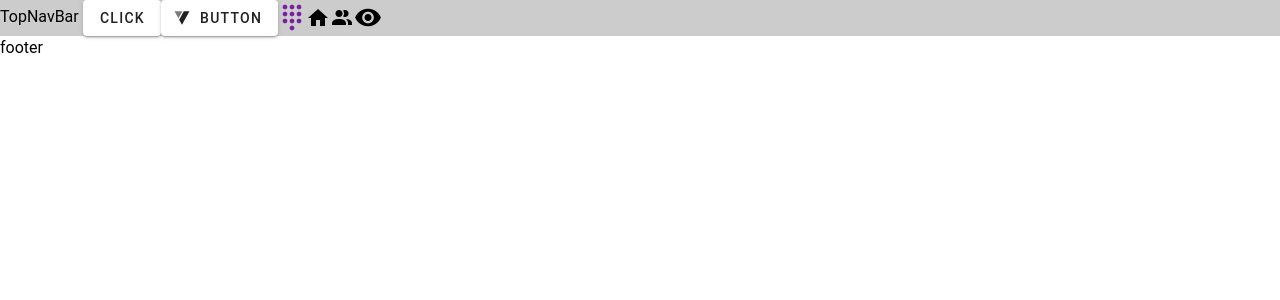
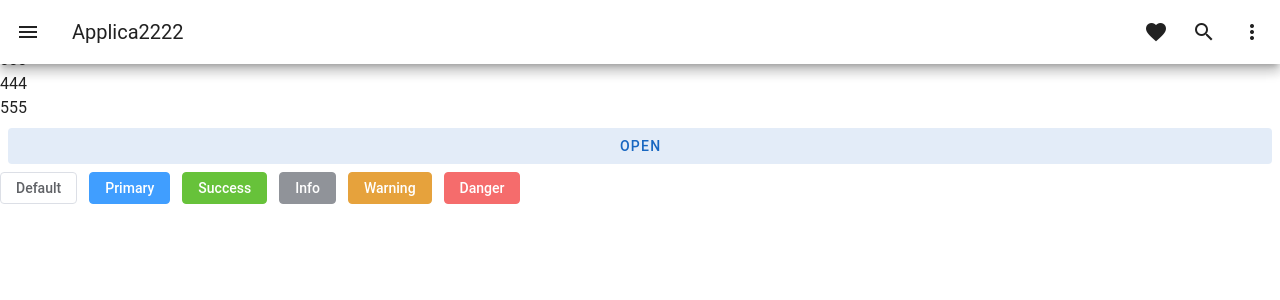
Before and after one commit to mocHeart/blog-vue3-F1, a Vue app: page / in a window 1280 px wide. Shown: the top 300 px of the page. Built offline with nearby package versions, Linux system fonts and the light colour scheme.

Commit message:
引入axios和element-plus并配置

```diff
--- a/package.json
+++ b/package.json
@@ -9,6 +9,8 @@
     "preview": "vite preview"
   },
   "dependencies": {
+    "axios": "^1.7.2",
+    "element-plus": "^2.7.6",
     "sass": "^1.77.6",
     "vite-plugin-vuetify": "^2.0.3",
     "vue": "^3.4.21",
--- a/src/App.vue
+++ b/src/App.vue
@@ -1,16 +1,16 @@
 <template>
-  <!-- 导航栏 -->
-  <TopNavBar></TopNavBar>
+  <v-app id="app">
+    <!-- 导航栏 -->
+    <TopNavBar></TopNavBar>
 
-  <!-- 页脚 -->
-  <Footer></Footer>
+    <!-- 页脚 -->
+    <Footer></Footer>
+  </v-app>
 </template>
 
 <script setup lang="ts">
-import TopNavBar from "@/components/TopNavBar/index.vue"
-import Footer from "@/components/Footer/index.vue"
-
+import TopNavBar from "@/components/TopNavBar/index.vue";
+import Footer from "@/components/Footer/index.vue";
 </script>
 
-<style scoped lang="scss">
-</style>
+<style scoped lang="scss"></style>
--- a/src/components/Footer/index.vue
+++ b/src/components/Footer/index.vue
@@ -1,11 +1,32 @@
 <template>
-  <div>
-  footer
+  <div>111</div>
+  <div>222</div>
+  <div>333</div>
+  <div>444</div>
+  <div>555</div>
+
+
+  <v-snackbar :timeout="200000" color="primary" variant="tonal">
+    <template v-slot:activator="{ props }">
+      <v-btn class="ma-2" color="primary" variant="tonal" v-bind="props"
+        >open</v-btn
+      >
+    </template>
+
+    Snackbar with <strong>tonal</strong> variant.
+  </v-snackbar>
+
+  <div class="mb-4">
+    <el-button>Default</el-button>
+    <el-button type="primary">Primary</el-button>
+    <el-button type="success">Success</el-button>
+    <el-button type="info">Info</el-button>
+    <el-button type="warning">Warning</el-button>
+    <el-button type="danger">Danger</el-button>
   </div>
+
 </template>
 
-<script setup lang="ts">
-</script>
+<script setup lang="ts"></script>
 
-<style scoped lang="scss">
-</style>
+<style scoped lang="scss"></style>
--- a/src/components/TopNavBar/index.vue
+++ b/src/components/TopNavBar/index.vue
@@ -1,35 +1,23 @@
 <template>
-  <div class="bg">
-    TopNavBar
-    <v-btn>Click</v-btn>
-    <v-btn prepend-icon="$vuetify"> Button </v-btn>
+  <v-app-bar :elevation="8">
+    <template v-slot:prepend>
+      <v-app-bar-nav-icon></v-app-bar-nav-icon>
+    </template>
 
-    <v-icon
-      color="purple-darken-2"
-      icon="mdi-dialpad"
-      size="large"
-    ></v-icon>
+    <v-app-bar-title>Applica2222</v-app-bar-title>
 
-    <v-icon icon="mdi-home" />
+    <template v-slot:append>
+      <v-btn icon="mdi-heart"></v-btn>
 
-    <v-icon icon="mdi-account-multiple" />
+      <v-btn icon="mdi-magnify"></v-btn>
 
-    <v-icon
-      icon="mdi-eye"
-      size="large"
-    ></v-icon>
-
-
-
-
-
-  </div>
+      <v-btn icon="mdi-dots-vertical"></v-btn>
+    </template>
+  </v-app-bar>
 </template>
 
-<script setup lang="ts"></script>
+<script setup lang="ts">
 
-<style scoped lang="scss">
-.bg {
-  background-color: $bgColor;
-}
-</style>
+</script>
+
+<style scoped lang="scss"></style>
--- a/src/main.ts
+++ b/src/main.ts
@@ -1,7 +1,13 @@
 import { createApp } from "vue";
 import App from "@/App.vue";
 import { registerPlugins } from "./plugins";
+import ElementPlus from "element-plus";
+import "element-plus/dist/index.css";
+import zhCn from "element-plus/es/locale/lang/zh-cn"; // element-plus语言
 
 const app = createApp(App);
+app.use(ElementPlus, {
+  locale: zhCn,
+});
 registerPlugins(app);
 app.mount("#app");
```
Also changed, not shown: src/util/request.ts (added, +55 -0 lines), 2 other files (tests, documents, lock files or other folders).
